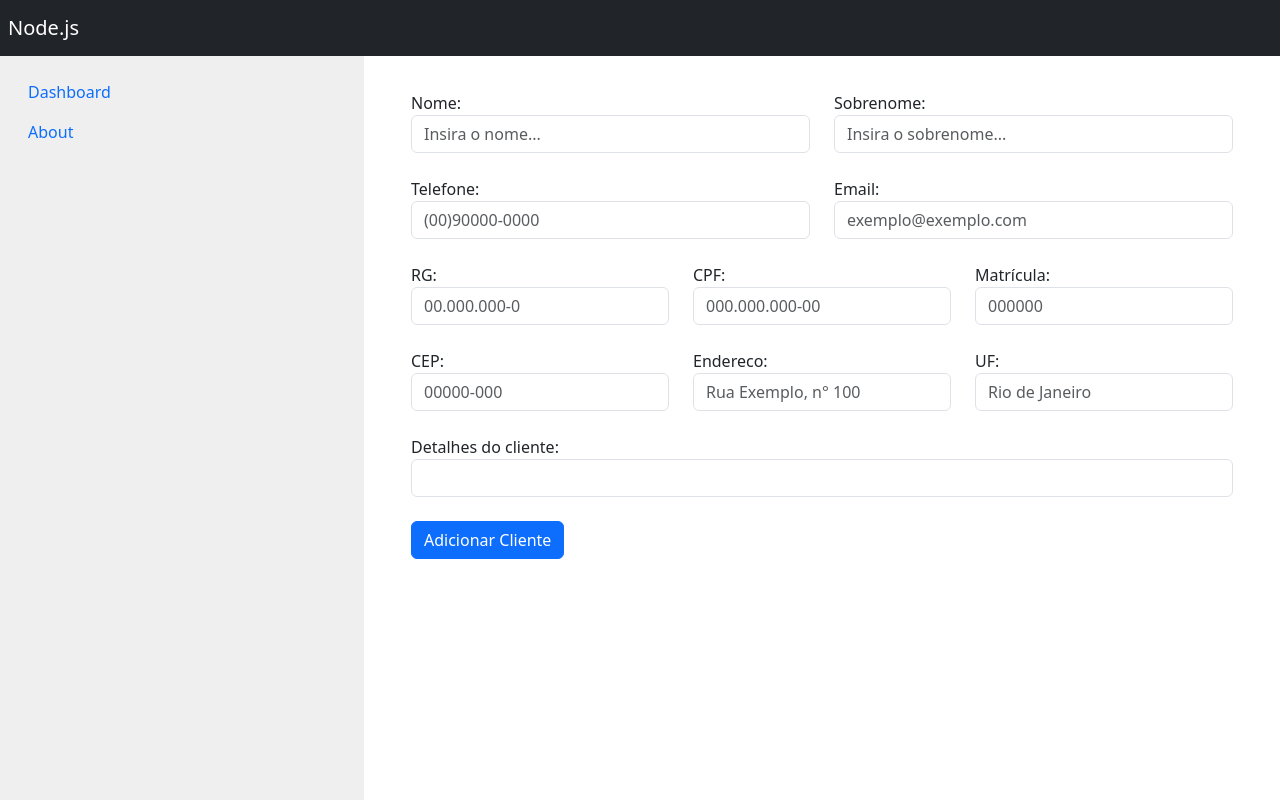
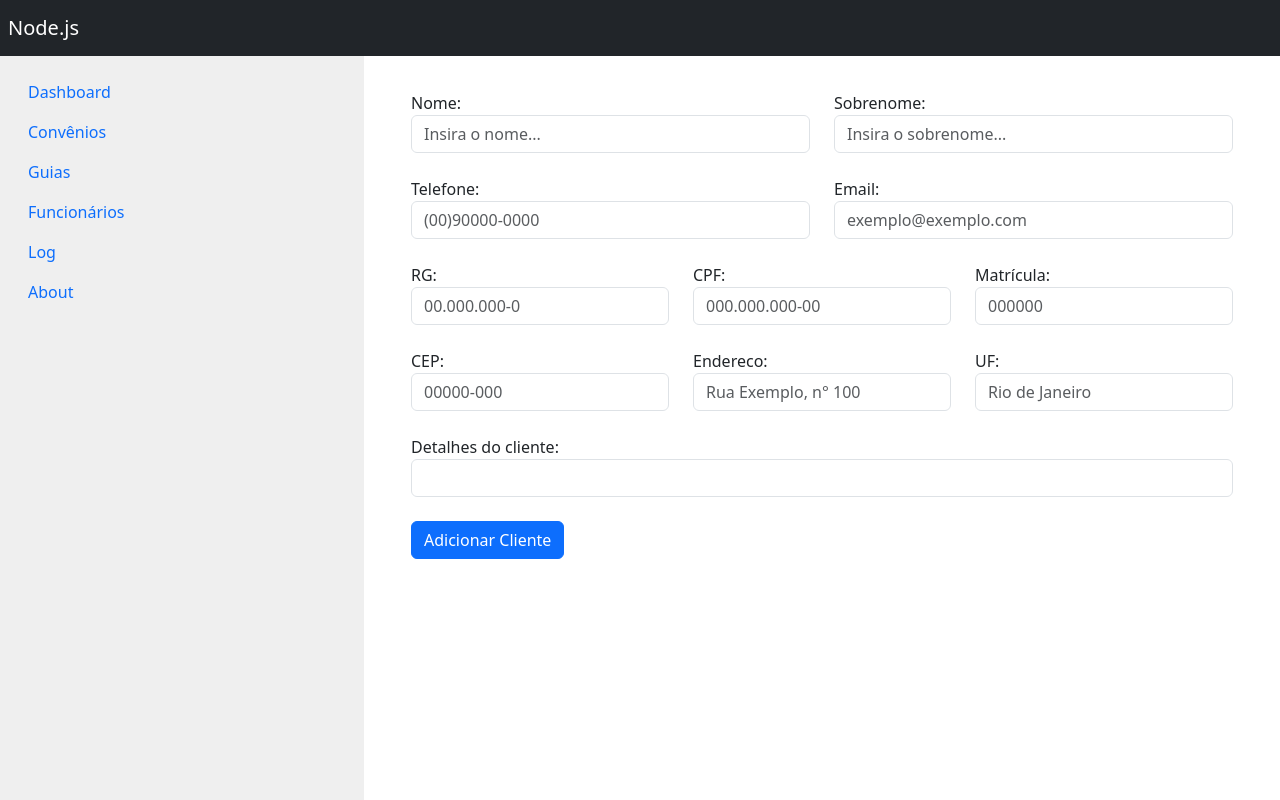
Before and after one commit to muryarth/dashboard-guia, a React (Create React App) app in the folder dashboard-view-react/: page /customers/add in a window 1280 px wide. Built offline with nearby package versions, Linux system fonts and the light colour scheme.

Commit message:
[dashboard-view-react] Header e Sidebar sendo criados dinamicamente

```diff
--- a/dashboard-view-react/src/components/AppHeader/index.jsx
+++ b/dashboard-view-react/src/components/AppHeader/index.jsx
@@ -1,8 +1,7 @@
 import React, { Component } from "react";
 import { Navbar, Nav, Form } from "react-bootstrap";
 
-export default class HeaderNavbar extends Component {
-  render() {
+export default function HeaderNavbar({ items = [] }) {
   return (
     <Navbar
       className="p-2"
@@ -15,19 +14,29 @@ export default class HeaderNavbar extends Component {
       <Navbar.Brand href="/">Node.js</Navbar.Brand>
       <Navbar.Toggle aria-controls="responsive-navbar-nav" />
       <Navbar.Collapse>
+        {items.length > 0 && (
           <Nav className="me-auto my-2 my-lg-0">
-            {/* <Nav.Link href="/">Home</Nav.Link> */}
+            {items.map((item) => {
+              // Cria o header de acordo com os valores recebidos pela prop, dinâmicamente
+              return (
+                <Nav.Link className="active" key={item.name} href={item.link}>
+                  {item.name}
+                </Nav.Link>
+              );
+            })}
           </Nav>
-          {/* <Form className="d-flex">
+        )}
+        {/*
+        <Form className="d-flex">
           <Form.Control
             onChange={(event) => console.log(event.target.value)}
             type="search"
             placeholder="Buscar..."
             className="me-2"
           />
-          </Form> */}
+        </Form>
+        */}
       </Navbar.Collapse>
     </Navbar>
   );
 }
-}
--- a/dashboard-view-react/src/telas/index.jsx
+++ b/dashboard-view-react/src/telas/index.jsx
@@ -8,7 +8,7 @@ import Col from "react-bootstrap/Col";
 import { Nav, Navbar, Form, FormControl, Button } from "react-bootstrap";
 
 // Componentes da prórpria App
-import NewSidebar from "../components/AppSidebar";
+import AppSidebar from "../components/AppSidebar";
 import AppHeader from "../components/AppHeader";
 
 export default function Main({ children }) {
@@ -34,17 +34,26 @@ export default function Main({ children }) {
     padding: "35px", // ajuste conforme necessário
   };
 
-  const sidebarOptions = [{}];
+  const headerOptions = [];
+
+  const sidebarOptions = [
+    { name: "Dashboard", link: "/customers" },
+    { name: "Convênios", link: "/agreements" },
+    { name: "Guias", link: "/authorizarions" },
+    { name: "Funcionários", link: "/employees" },
+    { name: "Log", link: "/log" },
+    { name: "About", link: "/about" },
+  ];
 
   return (
     <>
       {/* Header fixo da App */}
-      <AppHeader />
+      <AppHeader items={headerOptions} />
 
       <Row style={{ margin: 0, overflow: "hidden" }}>
         {/* Siderbar fixa da App */}
         <Col style={{ padding: 0, ...sidebarStyle }}>
-          <NewSidebar />
+          <AppSidebar items={sidebarOptions} />
         </Col>
 
         {/* Conteúdo principal da página */}
```
Lines whose indentation alone changed are shown as unchanged.
